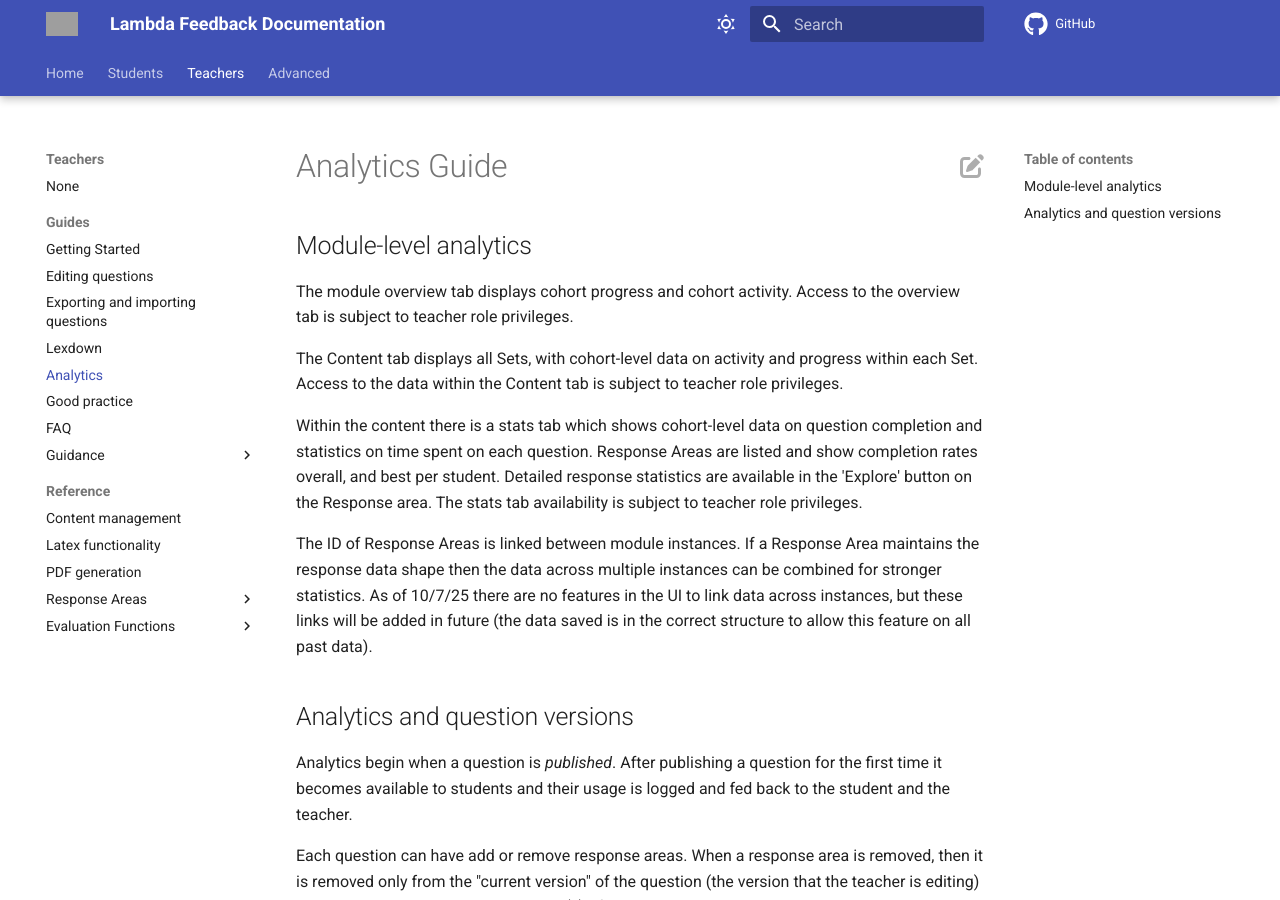
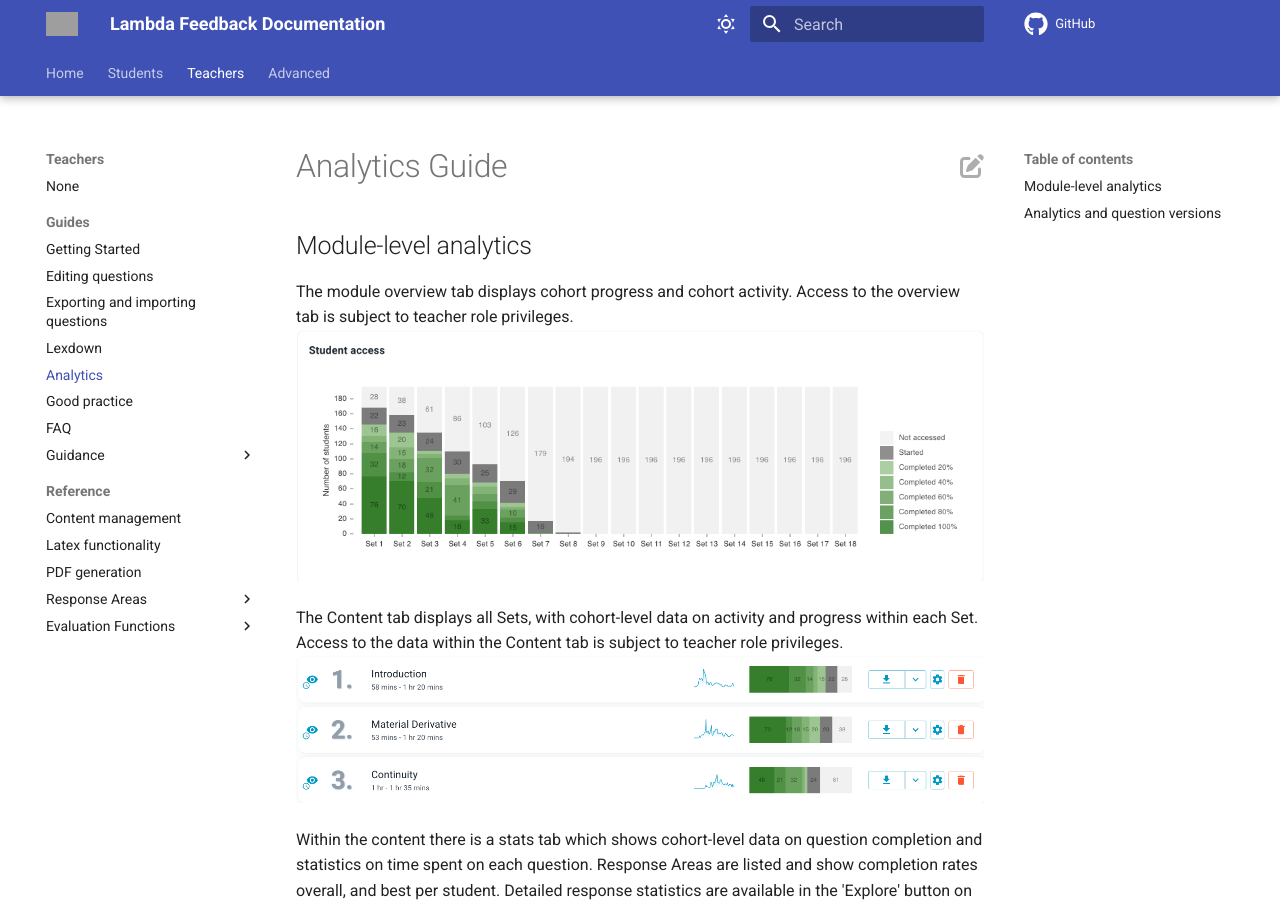
Before and after one commit to lambda-feedback/user-documentation, an MkDocs documentation site: the page built from docs/teacher/guides/analytics.md, in a window 1280 px wide and 900 px high. Built offline with MkDocs 1.6.1 and Material for MkDocs 9.7.7, drawn with Linux system fonts in a browser that asks for light colours; comment, search, counter and statistics services are not loaded; grey boxes are pictures that could not be loaded.

Commit message:
Added images to analytics

```diff
--- a/docs/teacher/guides/analytics.md
+++ b/docs/teacher/guides/analytics.md
@@ -3,12 +3,16 @@
 ## Module-level analytics
 
 The module overview tab displays cohort progress and cohort activity. Access to the overview tab is subject to teacher role privileges.
+![Module Overview](images/Module_Stats.png)
 
 The Content tab displays all Sets, with cohort-level data on activity and progress within each Set. Access to the data within the Content tab is subject to teacher role privileges.
+![Set Overview](images/Set_Stats.png)
 
 Within the content there is a stats tab which shows cohort-level data on question completion and statistics on time spent on each question. Response Areas are listed and show completion rates overall, and best per student. Detailed response statistics are available in the 'Explore' button on the Response area. The stats tab availability is subject to teacher role privileges.
 
 The ID of Response Areas is linked between module instances. If a Response Area maintains the response data shape then the data across multiple instances can be combined for stronger statistics. As of 10/7/25 there are no features in the UI to link data across instances, but these links will be added in future (the data saved is in the correct structure to allow this feature on all past data).
+
+![Detailed Set Stats](images/Detailed_Set_Stats.png)
 
 ## Analytics and question versions
 
```
Also changed, not shown: docs/teacher/guides/images/Detailed_Set_Stats.png (added), docs/teacher/guides/images/Module_Stats.png (added), docs/teacher/guides/images/Set_Stats.png (added).
